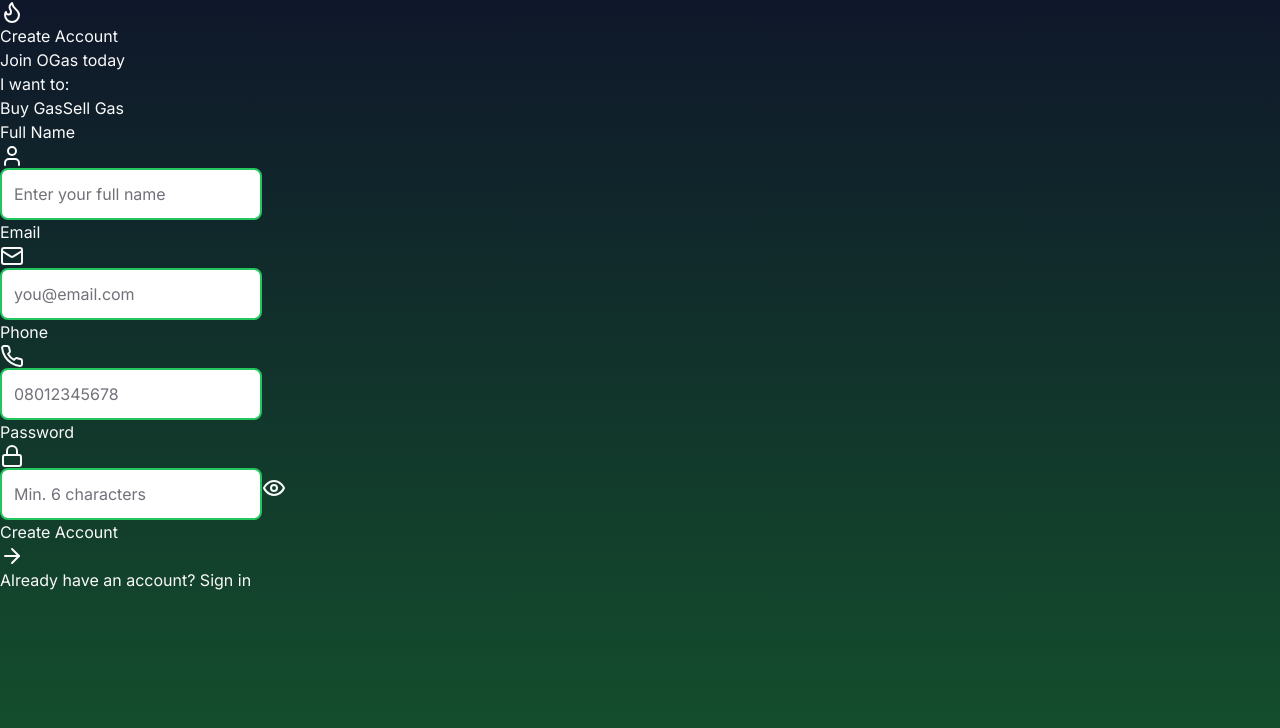
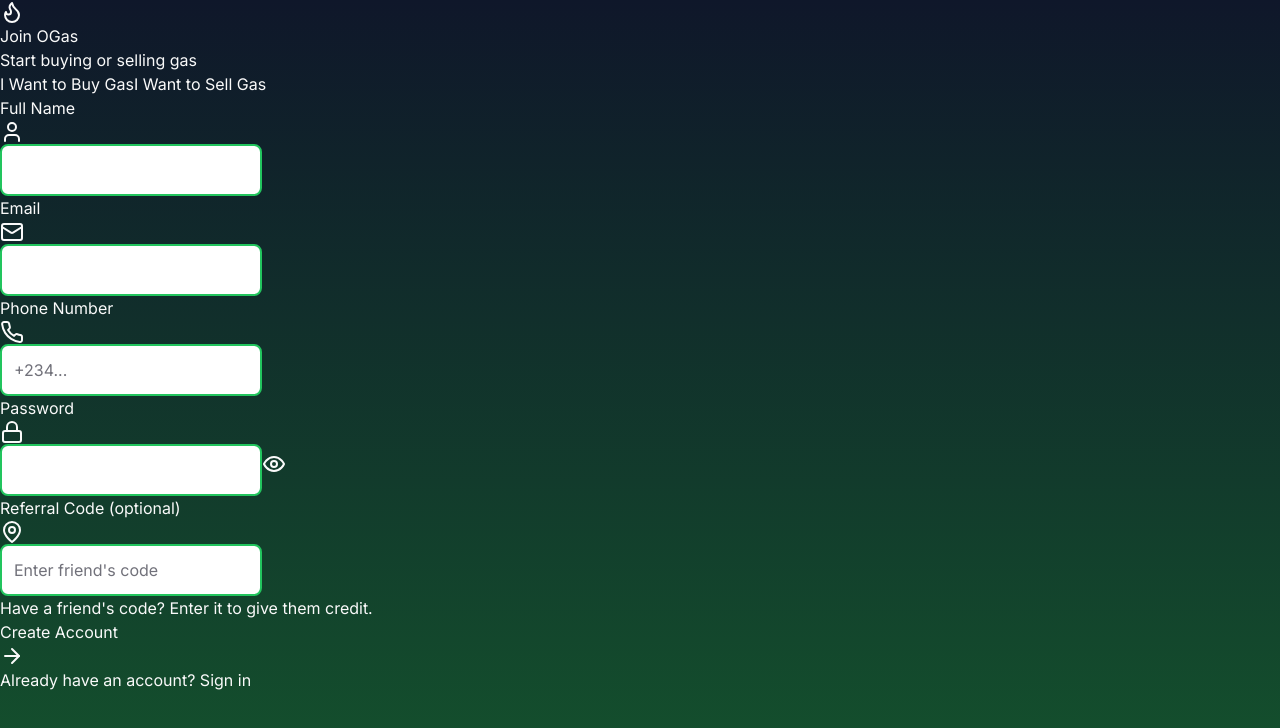
Before and after one commit to simononos818-wq/OGas-marketplace, a Next.js app: page /auth/register in a window 1280 px wide. Shown: the top 728 px of the page. Built offline with nearby package versions, Linux system fonts and the light colour scheme; no server answers.

Commit message:
Add: Referral system, improved register, national branding

```diff
--- a/app/auth/register/page.tsx
+++ b/app/auth/register/page.tsx
@@ -1,23 +1,27 @@
 'use client';
 
 import { useState } from 'react';
-import { Flame, Loader2, Eye, EyeOff, Mail, Lock, User, Phone, ArrowRight } from 'lucide-react';
+import { Flame, Loader2, Eye, EyeOff, Mail, Lock, User, ArrowRight, Phone, MapPin } from 'lucide-react';
 import Link from 'next/link';
-import { useRouter } from 'next/navigation';
+import { useRouter, useSearchParams } from 'next/navigation';
 import { useAuth } from '@/contexts/AuthContext';
-
-type UserType = 'buyer' | 'seller';
+import { doc, setDoc, getDoc } from 'firebase/firestore';
+import { db } from '@/lib/firebase';
 
 export default function RegisterPage() {
+  const [name, setName] = useState('');
   const [email, setEmail] = useState('');
+  const [phone, setPhone] = useState('');
   const [password, setPassword] = useState('');
-  const [fullName, setFullName] = useState('');
-  const [phone, setPhone] = useState('');
-  const [userType, setUserType] = useState<UserType>('buyer');
+  const [role, setRole] = useState<'buyer' | 'seller'>('buyer');
+  const [referralCode, setReferralCode] = useState('');
   const [loading, setLoading] = useState(false);
   const [showPassword, setShowPassword] = useState(false);
   const [error, setError] = useState('');
   const router = useRouter();
+  const searchParams = useSearchParams();
+  const prefillRef = searchParams.get('ref') || '';
+
   const { registerWithEmail } = useAuth();
 
   const handleSubmit = async (e: React.FormEvent) => {
@@ -26,8 +30,38 @@
     setLoading(true);
 
     try {
-      await registerWithEmail(email, password, userType);
-      router.push('/buyer');
+      await registerWithEmail(email, password, role);
+
+      // Generate referral code for this user
+      const myReferralCode = 'OG' + Math.random().toString(36).substring(2, 8).toUpperCase();
+
+      // Save user profile
+      const userDoc = {
+        name,
+        email,
+        phone,
+        userType: role,
+        referralCode: myReferralCode,
+        referrals: 0,
+        referralEarnings: 0,
+        createdAt: new Date().toISOString(),
+      };
+
+      // If they used someone else's referral code
+      if (referralCode || prefillRef) {
+        const refCode = referralCode || prefillRef;
+        const q = await getDoc(doc(db, 'referralCodes', refCode));
+        if (q.exists()) {
+          const referrerId = q.data().userId;
+          await setDoc(doc(db, 'users', referrerId, 'referrals', myReferralCode), {
+            referredUser: email,
+            date: new Date().toISOString(),
+            status: 'pending',
+          });
+        }
+      }
+
+      router.push(role === 'seller' ? '/seller-dashboard' : '/buy');
     } catch (err: any) {
       setError(err.message || 'Registration failed');
     } finally {
@@ -36,14 +70,14 @@
   };
 
   return (
-    <div className="min-h-screen bg-zinc-950 flex items-center justify-center p-4">
+    <div className="min-h-screen w-full bg-zinc-950 flex items-center justify-center p-4">
       <div className="w-full max-w-md">
         <div className="text-center mb-6">
           <div className="inline-flex items-center justify-center w-14 h-14 rounded-2xl bg-gradient-to-br from-orange-500 to-amber-500 mb-3">
             <Flame className="w-7 h-7 text-white" />
           </div>
-          <h1 className="text-2xl font-bold text-white mb-1">Create Account</h1>
-          <p className="text-zinc-400 text-sm">Join OGas today</p>
+          <h1 className="text-2xl font-bold text-white mb-1">Join OGas</h1>
+          <p className="text-zinc-400 text-sm">Start buying or selling gas</p>
         </div>
 
         {error && (
@@ -53,24 +87,24 @@
         )}
 
         <div className="bg-zinc-900/50 backdrop-blur-xl border border-zinc-800 rounded-3xl p-6 space-y-5">
-          <div>
-            <label className="block text-sm font-medium text-zinc-300 mb-2 text-center">I want to:</label>
-            <div className="flex bg-zinc-900 rounded-xl p-1">
+          {/* Role Toggle */}
+          <div className="flex gap-2 p-1 bg-zinc-800 rounded-xl">
             <button
-                type="button"
-                onClick={() => setUserType('buyer')}
-                className={`flex-1 py-2.5 rounded-lg text-sm font-medium transition-all ${userType === 'buyer' ? 'bg-orange-500 text-white' : 'text-zinc-400 hover:text-white'}`}
+              onClick={() => setRole('buyer')}
+              className={`flex-1 py-2 rounded-lg text-sm font-medium transition ${
+                role === 'buyer' ? 'bg-orange-600 text-white' : 'text-zinc-400 hover:text-white'
+              }`}
             >
-                Buy Gas
+              I Want to Buy Gas
             </button>
             <button
-                type="button"
-                onClick={() => setUserType('seller')}
-                className={`flex-1 py-2.5 rounded-lg text-sm font-medium transition-all ${userType === 'seller' ? 'bg-orange-500 text-white' : 'text-zinc-400 hover:text-white'}`}
+              onClick={() => setRole('seller')}
+              className={`flex-1 py-2 rounded-lg text-sm font-medium transition ${
+                role === 'seller' ? 'bg-orange-600 text-white' : 'text-zinc-400 hover:text-white'
+              }`}
             >
-                Sell Gas
+              I Want to Sell Gas
             </button>
-            </div>
           </div>
 
           <form onSubmit={handleSubmit} className="space-y-4">
@@ -80,10 +114,9 @@
                 <User className="absolute left-3 top-1/2 -translate-y-1/2 w-5 h-5 text-zinc-500" />
                 <input
                   type="text"
-                  value={fullName}
-                  onChange={(e) => setFullName(e.target.value)}
-                  placeholder="Enter your full name"
-                  className="w-full bg-zinc-900 border border-zinc-800 rounded-xl py-3 pl-10 pr-4 text-white placeholder-zinc-600 focus:border-orange-500 focus:ring-1 focus:ring-orange-500 transition-all"
+                  value={name}
+                  onChange={(e) => setName(e.target.value)}
+                  className="w-full bg-zinc-900 border border-zinc-800 rounded-xl py-3 pl-10 pr-4 text-white focus:border-orange-500 focus:ring-1 focus:ring-orange-500 transition-all"
                   required
                 />
               </div>
@@ -97,24 +130,22 @@
                   type="email"
                   value={email}
                   onChange={(e) => setEmail(e.target.value)}
-                  placeholder="you@email.com"
-                  className="w-full bg-zinc-900 border border-zinc-800 rounded-xl py-3 pl-10 pr-4 text-white placeholder-zinc-600 focus:border-orange-500 focus:ring-1 focus:ring-orange-500 transition-all"
+                  className="w-full bg-zinc-900 border border-zinc-800 rounded-xl py-3 pl-10 pr-4 text-white focus:border-orange-500 focus:ring-1 focus:ring-orange-500 transition-all"
                   required
                 />
               </div>
             </div>
 
             <div>
-              <label className="block text-sm font-medium text-zinc-300 mb-2">Phone</label>
+              <label className="block text-sm font-medium text-zinc-300 mb-2">Phone Number</label>
               <div className="relative">
                 <Phone className="absolute left-3 top-1/2 -translate-y-1/2 w-5 h-5 text-zinc-500" />
                 <input
                   type="tel"
                   value={phone}
                   onChange={(e) => setPhone(e.target.value)}
-                  placeholder="08012345678"
-                  maxLength={11}
-                  className="w-full bg-zinc-900 border border-zinc-800 rounded-xl py-3 pl-10 pr-4 text-white placeholder-zinc-600 focus:border-orange-500 focus:ring-1 focus:ring-orange-500 transition-all"
+                  placeholder="+234..."
+                  className="w-full bg-zinc-900 border border-zinc-800 rounded-xl py-3 pl-10 pr-4 text-white focus:border-orange-500 focus:ring-1 focus:ring-orange-500 transition-all"
                   required
                 />
               </div>
@@ -128,19 +159,32 @@
                   type={showPassword ? 'text' : 'password'}
                   value={password}
                   onChange={(e) => setPassword(e.target.value)}
-                  placeholder="Min. 6 characters"
-                  className="w-full bg-zinc-900 border border-zinc-800 rounded-xl py-3 pl-10 pr-12 text-white placeholder-zinc-600 focus:border-orange-500 focus:ring-1 focus:ring-orange-500 transition-all"
+                  className="w-full bg-zinc-900 border border-zinc-800 rounded-xl py-3 pl-10 pr-12 text-white focus:border-orange-500 focus:ring-1 focus:ring-orange-500 transition-all"
                   required
-                  minLength={6}
                 />
                 <button
                   type="button"
                   onClick={() => setShowPassword(!showPassword)}
-                  className="absolute right-3 top-1/2 -translate-y-1/2 text-zinc-500 hover:text-white transition-colors"
+                  className="absolute right-3 top-1/2 -translate-y-1/2 text-zinc-500 hover:text-white"
                 >
                   {showPassword ? <EyeOff className="w-5 h-5" /> : <Eye className="w-5 h-5" />}
                 </button>
               </div>
+            </div>
+
+            <div>
+              <label className="block text-sm font-medium text-zinc-300 mb-2">Referral Code (optional)</label>
+              <div className="relative">
+                <MapPin className="absolute left-3 top-1/2 -translate-y-1/2 w-5 h-5 text-zinc-500" />
+                <input
+                  type="text"
+                  value={referralCode || prefillRef}
+                  onChange={(e) => setReferralCode(e.target.value)}
+                  placeholder="Enter friend's code"
+                  className="w-full bg-zinc-900 border border-zinc-800 rounded-xl py-3 pl-10 pr-4 text-white focus:border-orange-500 focus:ring-1 focus:ring-orange-500 transition-all"
+                />
+              </div>
+              <p className="text-xs text-zinc-500 mt-1">Have a friend's code? Enter it to give them credit.</p>
             </div>
 
             <button
@@ -155,7 +199,7 @@
 
         <p className="text-center mt-6 text-zinc-500 text-sm">
           Already have an account?{' '}
-          <Link href="/auth/login/" className="text-orange-400 hover:text-orange-300 transition-colors font-medium">
+          <Link href="/auth/login" className="text-orange-400 hover:text-orange-300 transition-colors font-medium">
             Sign in
           </Link>
         </p>
```
Lines whose indentation alone changed are shown as unchanged.
